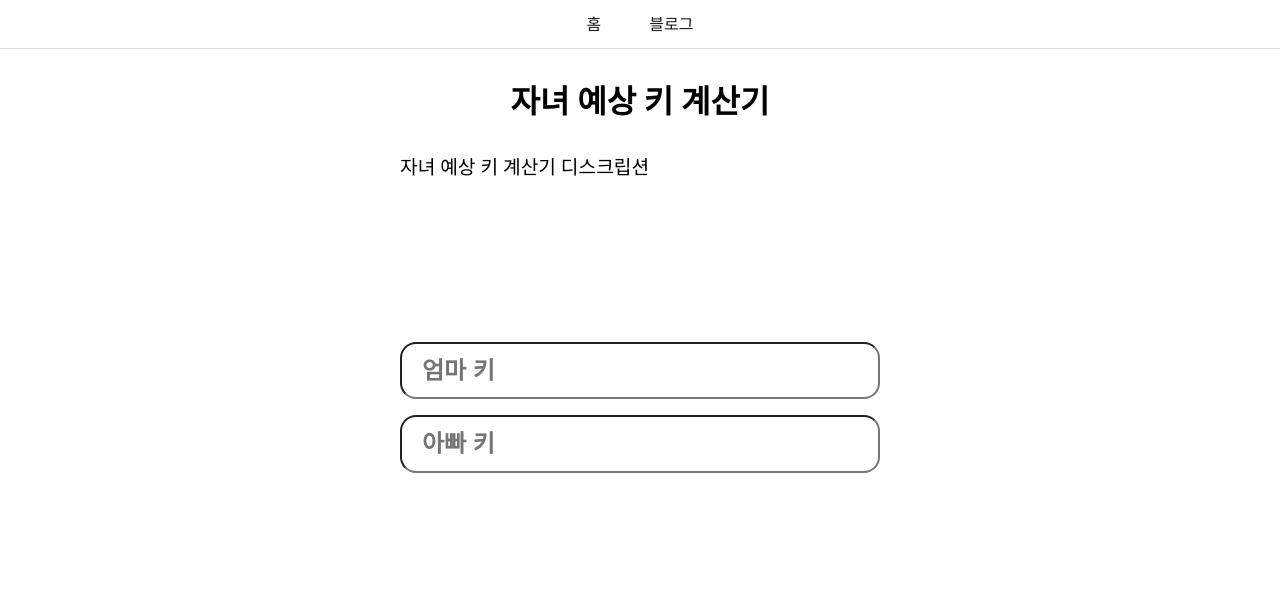
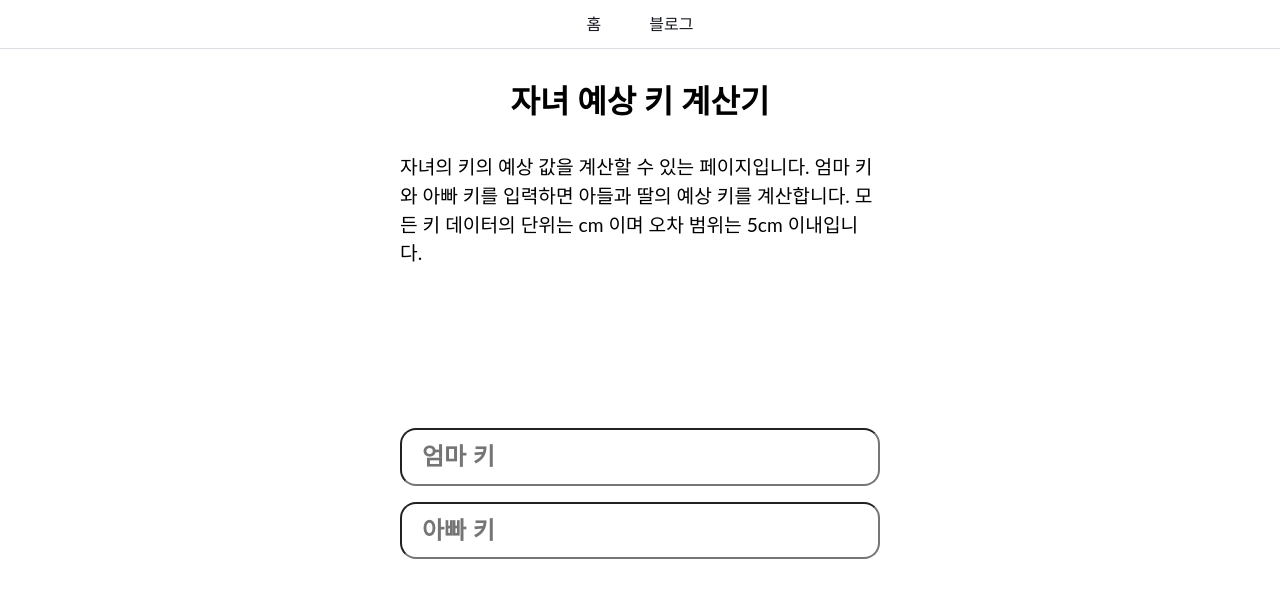
Before and after one commit to zziri/app, a Next.js app: page /calculator/height in a window 1280 px wide. Shown: the top 598 px of the page. Built offline with nearby package versions, Linux system fonts and the light colour scheme.

Commit message:
[dev/height] description, style

```diff
--- a/src/pages/calculator/height/_components/HeightResult.tsx
+++ b/src/pages/calculator/height/_components/HeightResult.tsx
@@ -21,6 +21,7 @@ const Heading = styled.h3`
 const Text = styled.span`
   font-size: 3.2rem;
   font-weight: bold;
+  color: blue;
 `;
 
 const HeightResult = ({ motherHeight, fatherHeight }
--- a/src/pages/calculator/height/index.tsx
+++ b/src/pages/calculator/height/index.tsx
@@ -9,7 +9,11 @@ import { isNil } from "lodash-es";
 import EmptyDiv from "@/components/common/EmptyDiv";
 
 const title = '자녀 예상 키 계산기';
-const description = `자녀 예상 키 계산기 디스크립션`;
+const description = `
+자녀의 키의 예상 값을 계산할 수 있는 페이지입니다.
+엄마 키와 아빠 키를 입력하면 아들과 딸의 예상 키를 계산합니다.
+모든 키 데이터의 단위는 cm 이며 오차 범위는 5cm 이내입니다.
+`;
 
 const Wrapper = styled.div`
   display: flex;
```
